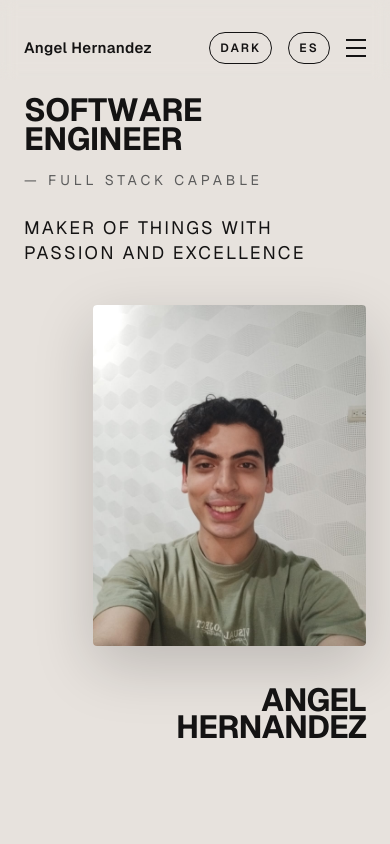
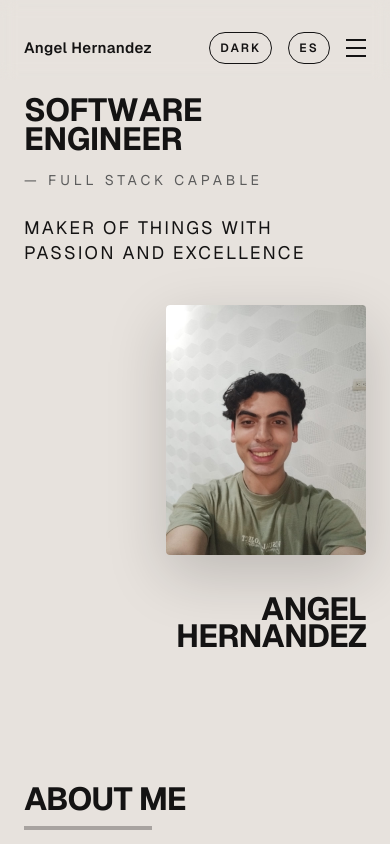
Before and after one commit to Angelhernandezco/my-portfolio, a Next.js app: page / in a window 390 px wide. Built offline with nearby package versions, Linux system fonts and the light colour scheme.

Commit message:
smaller image on medium size displays

```diff
--- a/app/components/HeroSection.tsx
+++ b/app/components/HeroSection.tsx
@@ -14,7 +14,7 @@ interface HeroSectionProps {
 export function HeroSection({ titleLine1, titleLine2, role, maker, animateFallingText = true }: HeroSectionProps) {
   return (
     <main id="hero" className="flex min-h-screen w-full items-center overflow-hidden pt-24 md:pt-30" data-snap>
-      <div className="mx-auto grid w-full gap-10 px-6 sm:px-10 lg:grid-cols-[1.1fr_0.9fr]">
+      <div className="mx-auto grid w-full gap-10 px-6 sm:px-10 md:grid-cols-[1.1fr_0.9fr]">
         <section className="hero-rise space-y-6">
           <div className="space-y-4">
             <h1 className="hero-title">
--- a/app/globals.css
+++ b/app/globals.css
@@ -129,6 +129,12 @@ body {
   box-shadow: 0 20px 60px rgba(0, 0, 0, 0.18);
 }
 
+@media (max-width: 1023px) {
+  .portrait-frame {
+    width: 200px;
+  }
+}
+
 .dark .portrait-frame {
   background: linear-gradient(135deg, #2a2726, #1a1816);
   box-shadow: 0 20px 60px rgba(0, 0, 0, 0.6);
```
